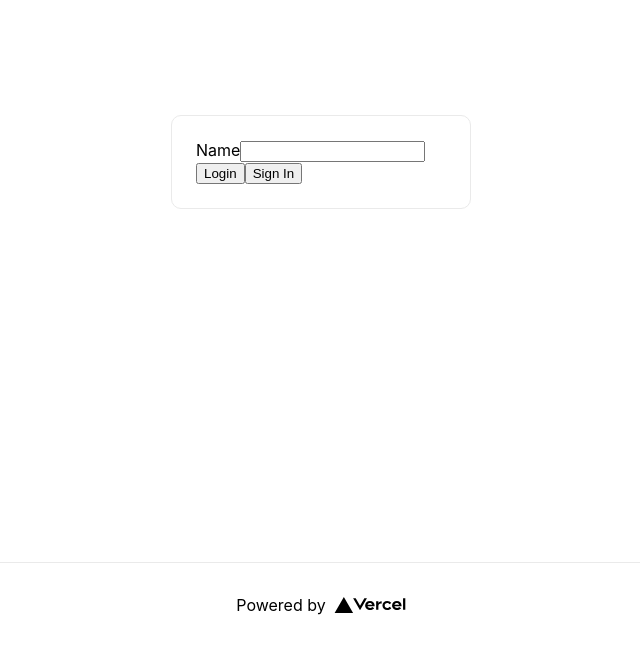
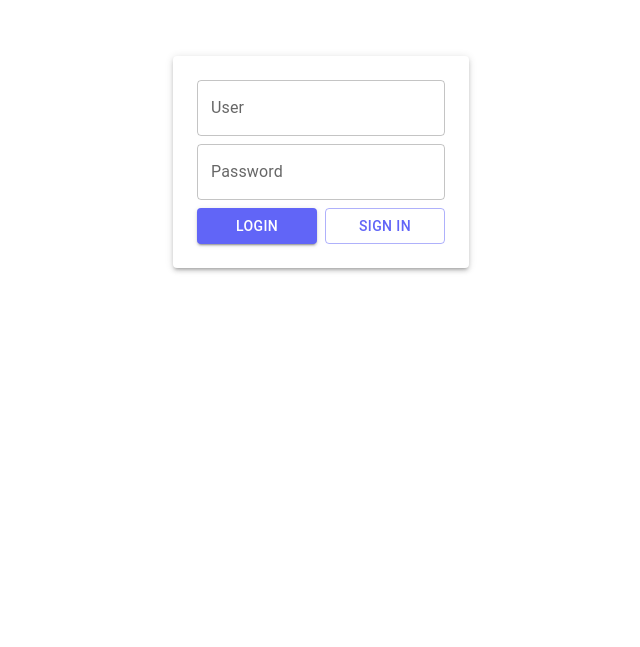
Before and after one commit to BrunoKrugel/Dashboard-next, a Next.js app: page / in a window 1280 px wide. Shown: the part 238-885 px from the top of the page, without its empty margins (319-959 px from the left). After the commit the page ends 800 px from the top, so only its background shows below. Built offline with nearby package versions, Linux system fonts and the light colour scheme.

Commit message:
Login page first

```diff
--- a/package.json
+++ b/package.json
@@ -9,6 +9,9 @@
     "format": "prettier --write \"{,!(.next)/**/}*.{js, jsx}\""
   },
   "dependencies": {
+    "@emotion/react": "^11.7.1",
+    "@emotion/styled": "^11.6.0",
+    "@mui/material": "^5.4.0",
     "eslint-config-prettier": "^8.3.0",
     "next": "12.0.10",
     "prettier": "^2.5.1",
--- a/pages/_app.js
+++ b/pages/_app.js
@@ -1,7 +1,23 @@
 import '../styles/globals.css';
+import {ThemeProvider, createTheme} from '@mui/material';
+
+const theme = createTheme({
+  palette: {
+    primary: {
+      main: '#6165F7',
+    },
+    secondary: {
+      main: '#1B0E51',
+    },
+  },
+});
 
 function MyApp({ Component, pageProps }) {
-  return <Component {...pageProps} />;
+  return (
+    <ThemeProvider theme={theme}>
+    <Component {...pageProps} />
+    </ThemeProvider>
+  );
 }
 
 export default MyApp;
--- a/pages/index.js
+++ b/pages/index.js
@@ -2,6 +2,7 @@ import Head from 'next/head';
 import Image from 'next/image';
 import Link from 'next/link';
 import styles from '../styles/Home.module.css';
+import {Button, TextField, Paper} from '@mui/material';
 
 export default function Home() {
   return (
@@ -14,26 +15,15 @@ export default function Home() {
 
       <main className={styles.main}>
 
-        <div className={styles.card}>
-        <label>Name</label>
-        <input id="name" name="name" type="text" autoComplete="name" required />
-        <button>Login</button>
-        <button>Sign In</button>
+        <Paper className={styles.card} elevation={3}>
+        <TextField id="user" label="User" variant="outlined" />
+        <TextField id="password" label="Password" variant="outlined" type='password' />
+        <div>
+        <Button variant="contained">Login</Button>
+        <Button variant="outlined">Sign in</Button>
         </div>
+        </Paper>
       </main>
-
-      <footer className={styles.footer}>
-        <a
-          href="https://vercel.com?utm_source=create-next-app&utm_medium=default-template&utm_campaign=create-next-app"
-          target="_blank"
-          rel="noopener noreferrer"
-        >
-          Powered by{' '}
-          <span className={styles.logo}>
-            <Image src="/vercel.svg" alt="Vercel Logo" width={72} height={16} />
-          </span>
-        </a>
-      </footer>
     </div>
   );
 }
--- a/styles/Home.module.css
+++ b/styles/Home.module.css
@@ -76,31 +76,18 @@
 .card {
   margin: 1rem;
   padding: 1.5rem;
-  text-align: left;
-  color: inherit;
-  text-decoration: none;
-  border: 1px solid #eaeaea;
-  border-radius: 10px;
-  transition: color 0.15s ease, border-color 0.15s ease;
-  max-width: 300px;
+  display: flex;
+  flex-direction: column;
+  gap: .5rem;
 }
 
-.card:hover,
-.card:focus,
-.card:active {
-  color: #0070f3;
-  border-color: #0070f3;
+.card > div {
+  display: flex;
+  gap: .5rem;
 }
 
-.card h2 {
-  margin: 0 0 1rem 0;
-  font-size: 1.5rem;
-}
-
-.card p {
-  margin: 0;
-  font-size: 1.25rem;
-  line-height: 1.5;
+.card button {
+  width: 100%;
 }
 
 .logo {
@@ -114,15 +101,3 @@
     flex-direction: column;
   }
 }
-
-.button {
-  background-color: transparent;
-  color: #fff;
-  border: 1px solid #fff;
-  border-radius: 50px;
-  padding: 1rem;
-  font-size: 1.5rem;
-  font-weight: bold;
-  cursor: pointer;
-  transition: all 0.3s ease;
-}
```
Also changed, not shown: 1 other file (tests, documents, lock files or other folders).
